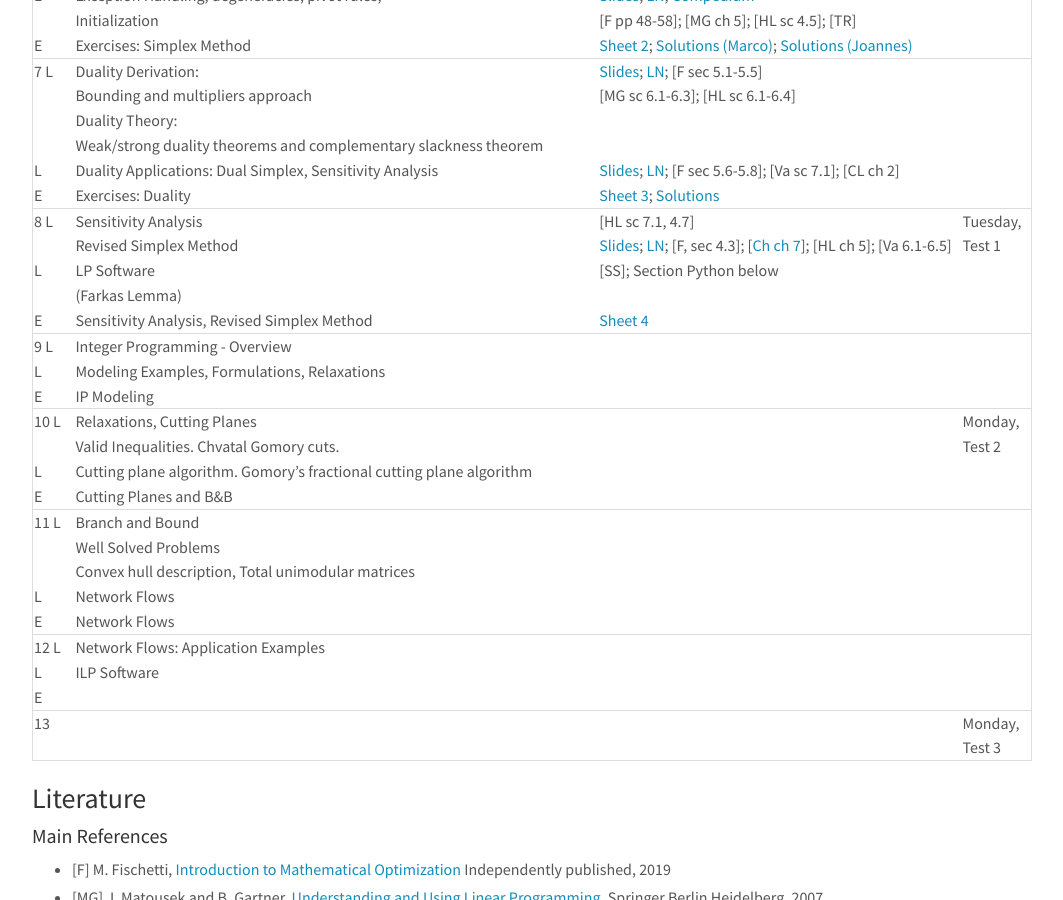
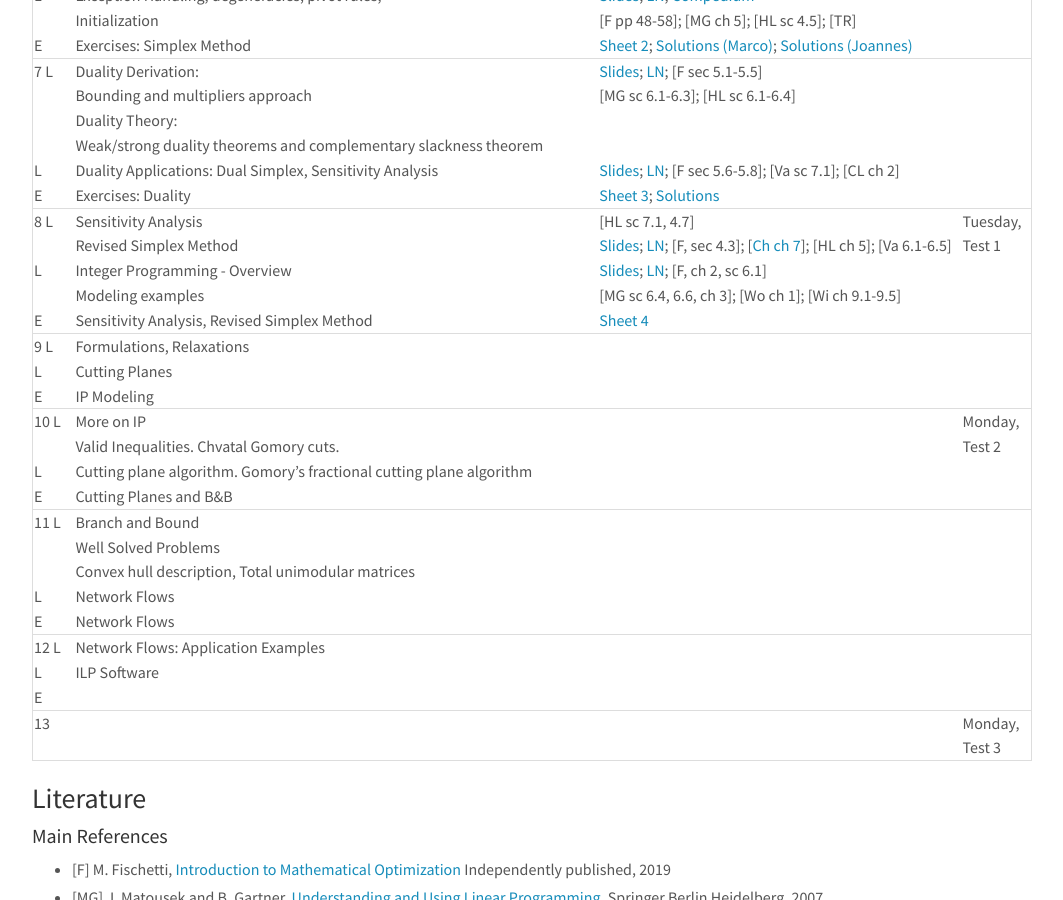
Before and after one commit to DM871/dm871_old_github_io, a Jekyll site: the page built from index.md, in a window 1280 px wide and 900 px high, scrolled down 982 px. Shown: the whole window, without its empty margins (108-1171 px from the left). Built offline with Jekyll 4.4.1, drawn with Linux system fonts in a browser that asks for light colours; nearby versions of some CDN libraries; comment, search, counter and statistics services are not loaded.

Commit message:
added material lecture 8

```diff
--- a/index.md
+++ b/index.md
@@ -80,19 +80,19 @@ w3.includeHTML();
 |             | Duality Theory:                                                        |                                                                                                    |            |
 |             | Weak/strong duality theorems and complementary slackness theorem       |                                                                                                    |            |
 | L           | Duality Applications: Dual Simplex, Sensitivity Analysis               | [Slides][6]; [LN][25]; [F sec 5.6-5.8]; [Va sc 7.1]; [CL ch 2]                                     |            |
-| E           | Exercises: Duality                                                     | [Sheet 3][53]; [Solutions][63]                                                                                               |            |
+| E           | Exercises: Duality                                                     | [Sheet 3][53]; [Solutions][63]                                                                     |            |
 |-------------+------------------------------------------------------------------------+----------------------------------------------------------------------------------------------------+------------|
 | 8      L    | Sensitivity Analysis                                                   | [HL sc 7.1, 4.7]                                                                                   | Tuesday,   |
 |             | Revised Simplex Method                                                 | [Slides][7]; [LN][26]; [F, sec 4.3]; [[Ch ch 7](./assets/Ch-Revised.pdf)]; [HL ch 5]; [Va 6.1-6.5] | Test 1     |
-| L           | LP Software                                                            | [SS]; Section Python below                                                                         |            |
-|             | (Farkas Lemma)                                                         |                                                                                                    |            |
+| L           | Integer Programming - Overview                                         | [Slides][8]; [LN][27]; [F, ch 2, sc 6.1]                                                           |            |
+|             | Modeling examples                                                      | [MG sc 6.4, 6.6, ch 3]; [Wo ch 1]; [Wi ch 9.1-9.5]                                                 |            |
 | E           | Sensitivity Analysis, Revised Simplex Method                           | [Sheet 4][54]                                                                                      |            |
 |-------------+------------------------------------------------------------------------+----------------------------------------------------------------------------------------------------+------------|
-| 9        L  | Integer Programming - Overview                                         |                                                                                                    |            |
-| L           | Modeling Examples, Formulations, Relaxations                           |                                                                                                    |            |
+| 9        L  | Formulations, Relaxations                                              |                                                                                                    |            |
+| L           | Cutting Planes                                                         |                                                                                                    |            |
 | E           | IP Modeling                                                            |                                                                                                    |            |
 |-------------+------------------------------------------------------------------------+----------------------------------------------------------------------------------------------------+------------|
-| 10        L | Relaxations, Cutting Planes                                            |                                                                                                    | Monday,    |
+| 10        L | More on IP                                                             |                                                                                                    | Monday,    |
 |             | Valid Inequalities. Chvatal Gomory cuts.                               |                                                                                                    | Test 2     |
 | L           | Cutting plane algorithm. Gomory's fractional cutting plane algorithm   |                                                                                                    |            |
 | E           | Cutting Planes and B&B                                                 |                                                                                                    |            |
```
Also changed, not shown: other parts of index.md (+5 -1 lines), 1 other file.
